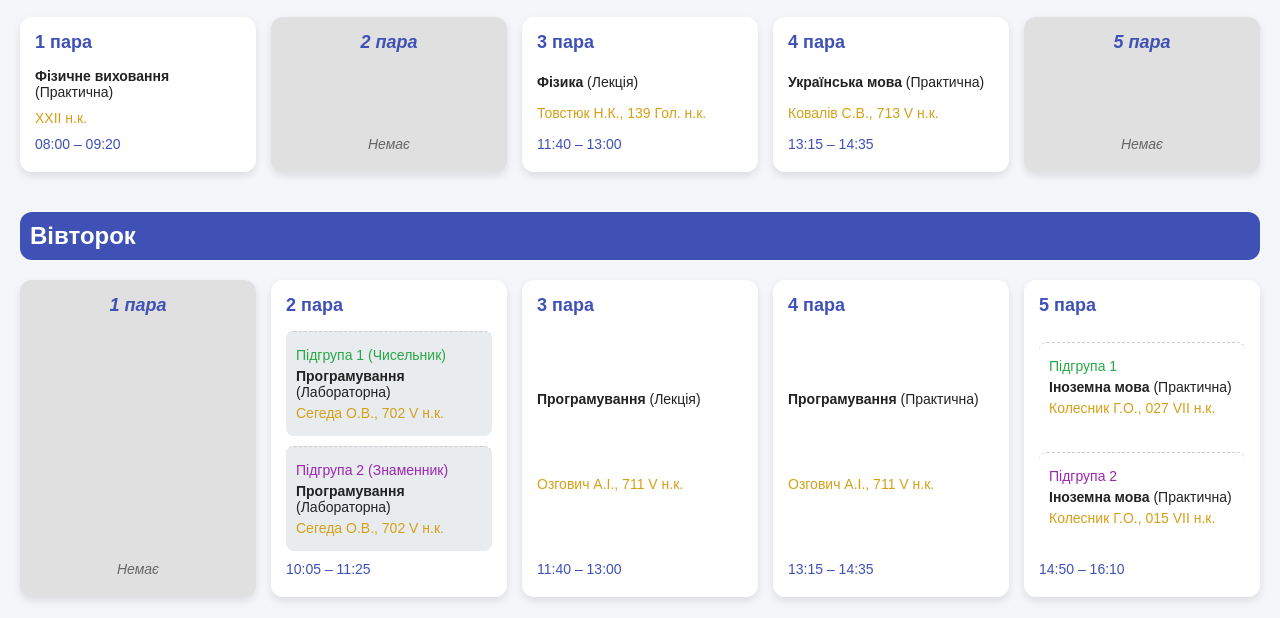
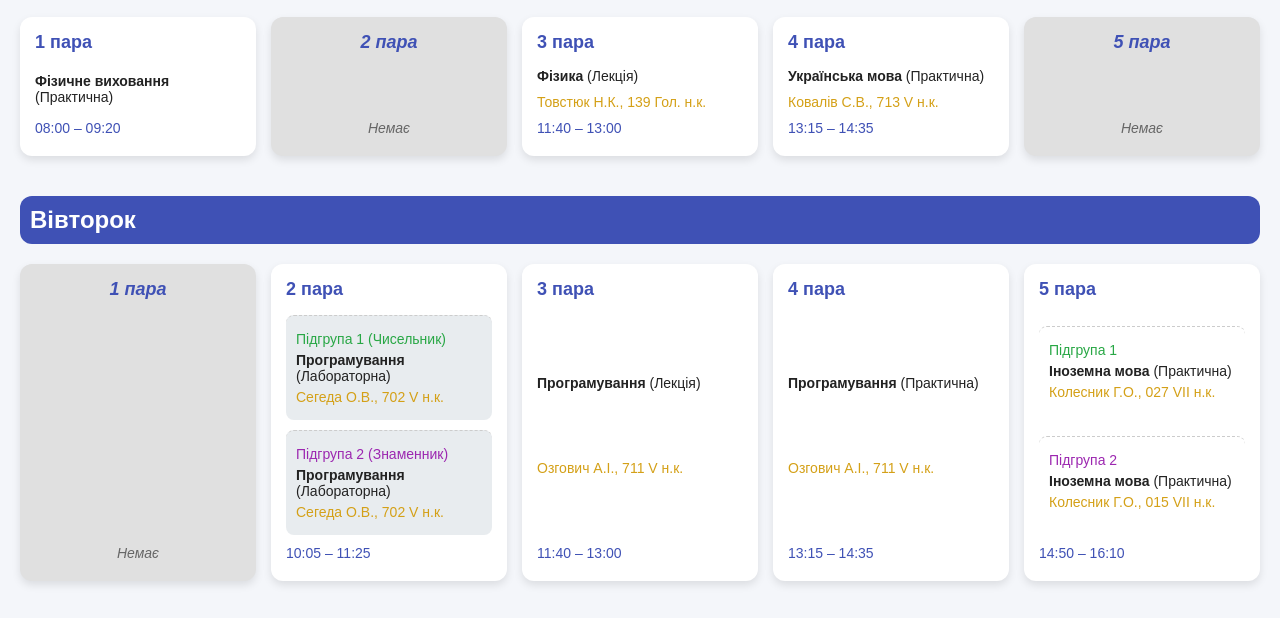
Before and after one commit to Halitflyn/Aulinks, a plain HTML site: page index.html in a window 1280 px wide. Shown: the part 149-767 px from the top of the page. Drawn offline with Linux system fonts and the light colour scheme.

Commit message:
Update index.html

```diff
--- a/index.html
+++ b/index.html
@@ -95,7 +95,6 @@
       <div class="card">
         <h3>1 пара</h3>
         <p><b>Фізичне виховання</b> (Практична)</p>
-        <p class="teacher-room"> ХХІІ н.к.</p>
         <p class="time">08:00 – 09:20</p>
       </div>
       <div class="card empty">
```
